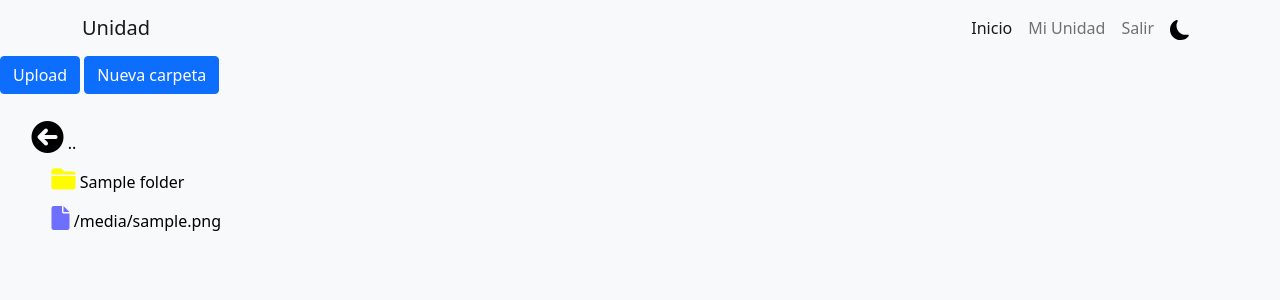
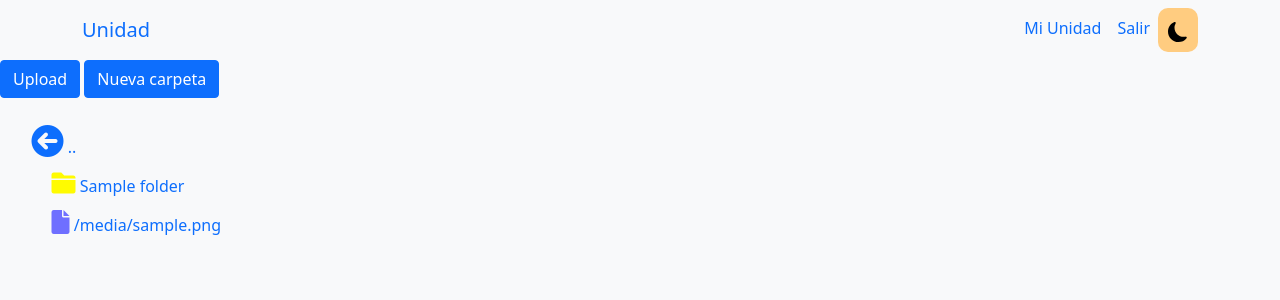
Before and after one commit to kaidewu/MyHomeCloud, a Flask app: template template/content.html in a window 1280 px wide. Shown: the top 300 px of the page. Run offline with Flask 2, Linux system fonts and the light colour scheme; the template is opened without the code that fills it: most values are stand-ins (such as "Sample title", 1, 10 or a date in 2020); parts of the project's set-up code (start-up, migrations or seed data) failed here and were passed over; some libraries are stand-ins or nearby versions.

Commit message:
Adding a Dark and Light button

```diff
--- a/main.py
+++ b/main.py
@@ -101,7 +101,7 @@ def logout():
 @app.route('/home')
 def home():
     if 'loggedin' in session:
-        return render_template('home.html', username=session['username'].upper())
+        return redirect(url_for('dir_list'))
     return redirect(url_for('login'))
 
 @app.route('/', defaults={'req_path': ''})
--- a/static/css/style.css
+++ b/static/css/style.css
@@ -15,7 +15,6 @@
 
 .loop-dir{
     text-decoration: none;
-    color: black;
     font-size: medium;
 }
 
--- a/static/js/forms.js
+++ /dev/null
@@ -1,15 +0,0 @@
-document.getElementById("upload-button").addEventListener("click", function(){
-    document.querySelector(".upload-popup").style.display = "flex";
-});
-
-document.getElementById("upload-close").addEventListener("click", function(){
-    document.querySelector(".upload-popup").style.display = "none";
-});
-
-document.getElementById("create-button").addEventListener("click", function(){
-    document.querySelector(".create-popup").style.display = "flex";
-});
-
-document.getElementById("create-close").addEventListener("click", function(){
-    document.querySelector(".create-popup").style.display = "none";
-});
--- a/static/js/toggle-theme.js
+++ b/static/js/toggle-theme.js
@@ -1,15 +1,11 @@
 document.getElementById("darkSwitch").addEventListener("click", function(){
-    document.getElementById("light-theme").style.display = "none";
-    document.getElementById("dark-theme").style.display = "block";
-    document.getElementById("body-content").className += "bg-dark text-light";
-    document.querySelector(".loop-dir").style.color = "white";
-    document.querySelector(".home_header").style.backgroundColor = "white";
+    document.getElementById("icon-dark").style.display = "none";
+    document.getElementById("icon-light").style.display = "block";
+    document.getElementById("body-theme").classList.toggle("bg-dark");
 });
 
 document.getElementById("lightSwitch").addEventListener("click", function(){
-    document.getElementById("light-theme").style.display = "block";
-    document.getElementById("dark-theme").style.display = "none";
-    document.getElementById("body-content").className += "bg-light text-dark";
-    document.querySelector(".loop-dir").style.color = "black";
-    document.querySelector(".home_header").style.backgroundColor = "black";
+    document.getElementById("icon-dark").style.display = "block";
+    document.getElementById("icon-light").style.display = "none";
+    document.getElementById("body-theme").classList.toggle("bg-dark");
 });
--- a/template/content.html
+++ b/template/content.html
@@ -12,10 +12,10 @@
   <script src="https://cdn.jsdelivr.net/npm/bootstrap@5.1.3/dist/js/bootstrap.min.js" integrity="sha384-QJHtvGhmr9XOIpI6YVutG+2QOK9T+ZnN4kzFN1RtK3zEFEIsxhlmWl5/YESvpZ13" crossorigin="anonymous"></script>
   <title>Mi Unidad</title>
 </head>
-<body class="bg-light text-dark" id="body-content">
-  <nav class="navbar navbar-expand-lg navbar-light bg-light static-top" style="display: block;" id="light-theme">
+<body class="bg-light" id="body-theme">
+  <nav class="navbar navbar-expand-lg static-top" id="navbar">
     <div class="container">
-      <a class="navbar-brand" href="{{url_for('home')}}">
+      <a class="navbar-brand" href="/">
         Unidad
       </a>
       <button class="navbar-toggler" type="button" data-bs-toggle="collapse" data-bs-target="#navbarSupportedContent" aria-controls="navbarSupportedContent" aria-expanded="false" aria-label="Toggle navigation">
@@ -24,17 +24,19 @@
       <div class="collapse navbar-collapse" id="navbarSupportedContent">
         <ul class="navbar-nav ms-auto">
           <li class="nav-item">
-            <a class="nav-link active" aria-current="page" href="{{url_for('home')}}">Inicio</a>
-          </li>
-          <li class="nav-item">
-            <a class="nav-link" href="{{url_for('dir_list')}}">Mi Unidad</a>
+            <a class="nav-link active" aria-current="page" href="/">Mi Unidad</a>
           </li>
           <li class="nav-item">
             <a class="nav-link" href="{{url_for('logout')}}">Salir</a>
           </li>
-          <li class="nav-item">
+          <li class="nav-item" style="display: block; border: 2px solid transparent; border-radius: 10px; background-color: #FFCC80;" id="icon-dark">
             <a class="nav-link" href="#" id="darkSwitch">
               <img src="{{url_for('static', filename='img/moon-fill.svg')}}" alt="moon-fill" width="20px" height="20px">
+            </a>
+          </li>
+          <li class="nav-item" style="display: none; border: 2px solid transparent; border-radius: 10px; background-color: #9400FF;" id="icon-light">
+            <a class="nav-link" href="#" id="lightSwitch">
+              <img src="{{url_for('static', filename='img/brightness-high.svg')}}" alt="brightness-high" width="20px" height="20px">
             </a>
           </li>
         </ul>
@@ -42,7 +44,7 @@
     </div>
   </nav>
 
-  <nav class="navbar navbar-expand-lg navbar-dark bg-dark static-top" style="display: none;" id="dark-theme">
+  <!--<nav class="navbar navbar-expand-lg navbar-dark bg-dark static-top" style="display: none;" id="dark-theme">
     <div class="container">
       <a class="navbar-brand" href="{{url_for('home')}}">
         Unidad
@@ -69,7 +71,7 @@
         </ul>
       </div>
     </div>
-  </nav>
+  </nav>-->
 
   <!-- Button trigger modal -->
   <button type="button" class="btn btn-primary" data-bs-toggle="modal" data-bs-target="#upload">
@@ -166,7 +168,6 @@
     </table>
     {% endfor %}
   </div>
-  <script src="{{url_for('static', filename='js/forms.js')}}"></script>
   <script src="{{url_for('static', filename='js/toggle-theme.js')}}"></script>
 </body>
 </html>
```
Also changed, not shown: template/home.html (deleted, +0 -78 lines).
